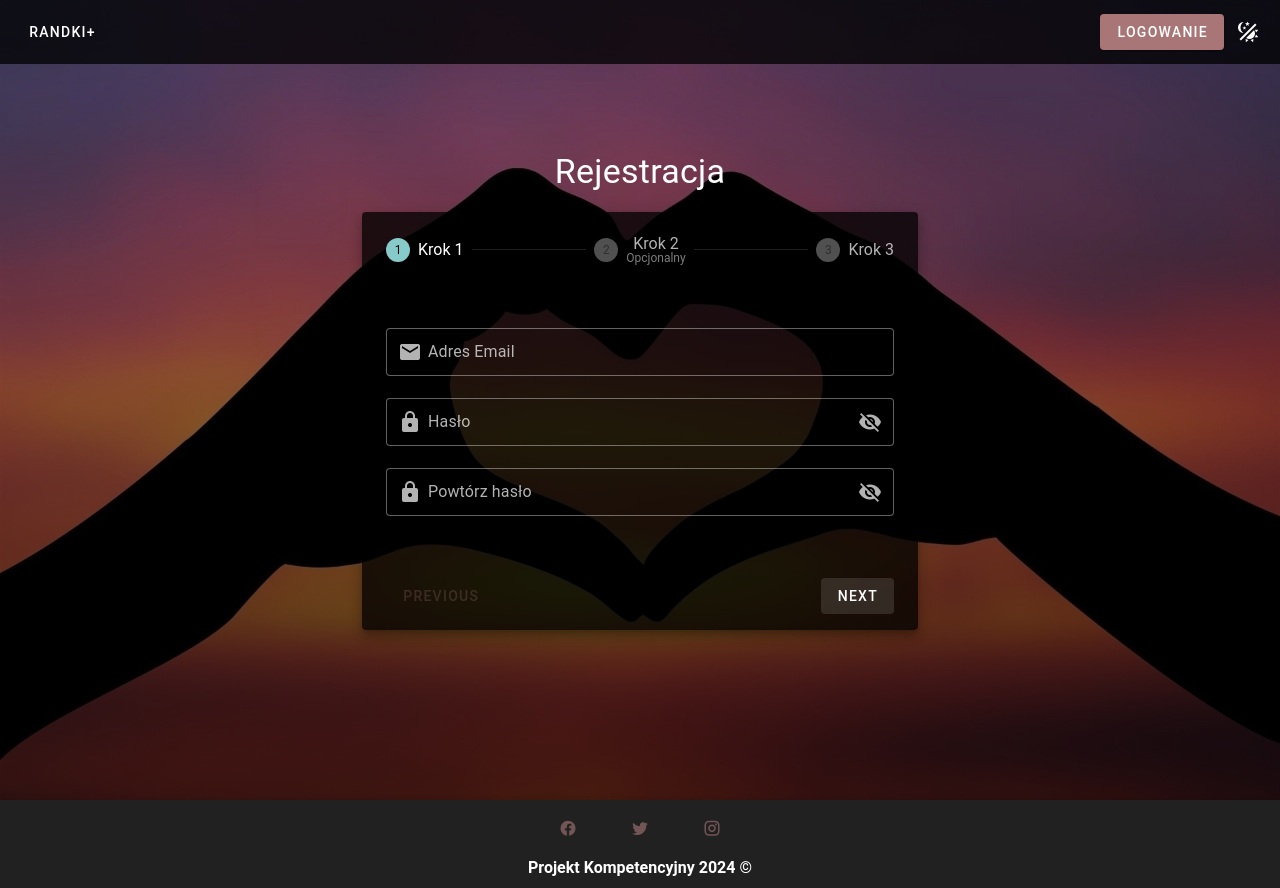
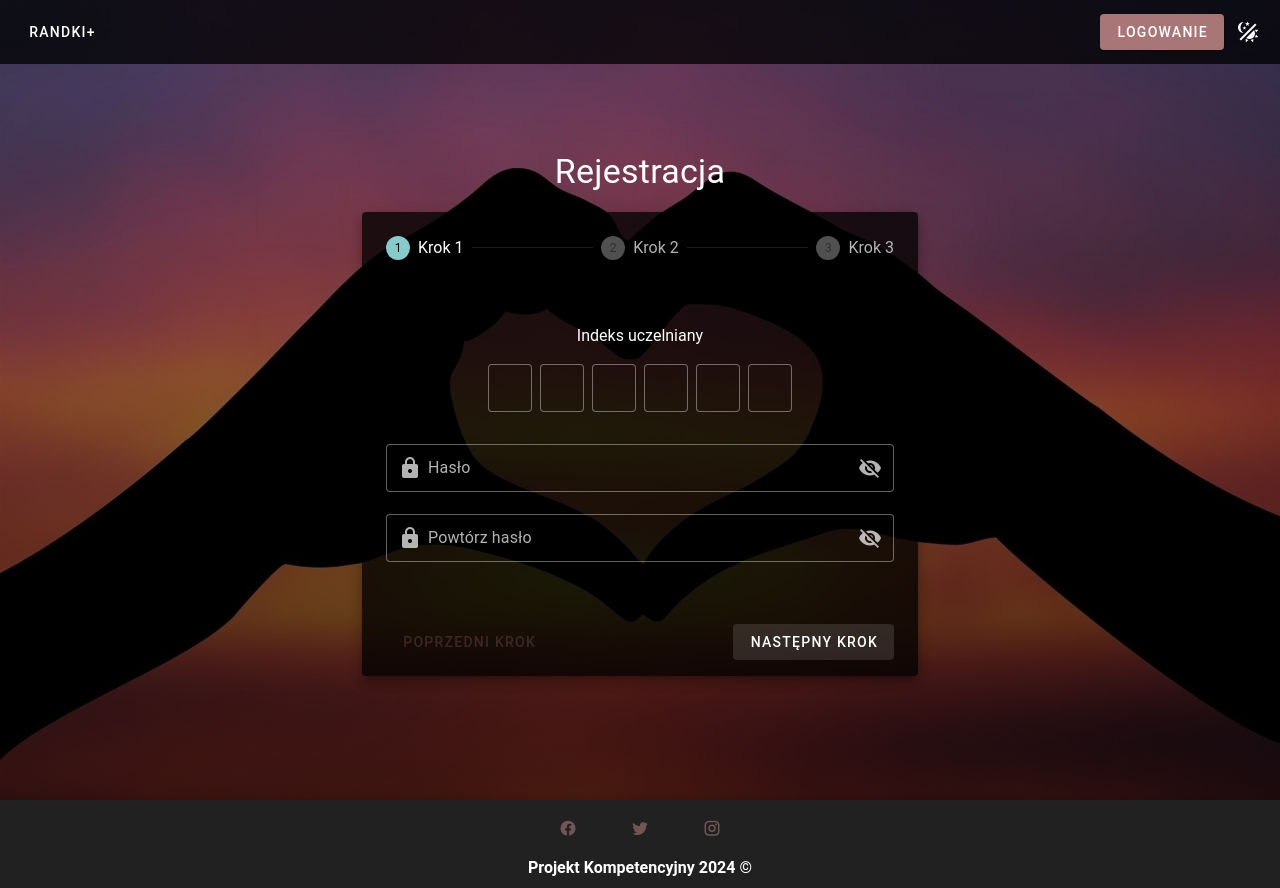
Before and after one commit to JakubTuta/Strona-randkowa, a Nuxt app: page /auth/register in a window 1280 px wide. Built offline with nearby package versions, Linux system fonts and the light colour scheme; no server answers.

Commit message:
Rejestracja (#46)
* Registration correction

* fix hosting

* fix hosting

---------

Co-authored-by: Mateusz Milczarek <milczary.mm@gmail.com>
Co-authored-by: Piotr Jasiński <118774312+Jvsin@users.noreply.github.com>

```diff
--- a/locales/pl.json
+++ b/locales/pl.json
@@ -56,12 +56,18 @@
     "sex": "Płeć",
     "faculty": "Wydział",
     "preferredGender": "Poszukiwana płeć do relacji",
+    "fieldOfStudy": "Kierunek studiów",
     "lookingFor": "Aktualnie moja poszukiwana relacja to: ",
     "name": "Imię",
     "surname": "Nazwisko",
     "acceptPolicy": "Akceptuję regulamin",
     "studentIndex": "Indeks uczelniany",
-    "registerYourself": "Zarejestruj się"
+    "registerYourself": "Zarejestruj się",
+    "invalidIndex": "Nie podano lub podano niepoprawny nr indeksu",
+    "noPhoto": "Nie dodano zdjęcia profilowego",
+    "noBirthDate": "Nie podano daty urodzenia",
+    "nextStep": "Następny krok",
+    "prevStep": "Poprzedni krok"
   },
   "authErrors": {
     "invalidEmailOrPassword": "Nieprawidłowy email lub hasło",
--- a/models/user.ts
+++ b/models/user.ts
@@ -9,6 +9,7 @@ import type { TRole } from '~/types/role'
 export interface IUser {
   photos: string[]
   firstName: string
+  email: string
   description: string
   faculty: string
   fieldOfStudy: string
@@ -28,6 +29,7 @@ export interface IUser {
 export class UserModel implements IUser {
   photos: string[]
   firstName: string
+  email: string
   description: string
   faculty: string
   fieldOfStudy: string
@@ -48,6 +50,7 @@ export class UserModel implements IUser {
   constructor(data: IUser, reference: DocumentReference | null) {
     this.photos = data.photos || ''
     this.firstName = data.firstName || ''
+    this.email = data.email || ''
     this.description = data.description || ''
     this.faculty = data.faculty || ''
     this.fieldOfStudy = data.fieldOfStudy || ''
@@ -70,6 +73,7 @@ export class UserModel implements IUser {
     return {
       photos: this.photos,
       firstName: this.firstName,
+      email: this.email,
       faculty: this.faculty,
       fieldOfStudy: this.fieldOfStudy,
       description: this.description,
--- a/pages/auth/register.vue
+++ b/pages/auth/register.vue
@@ -2,9 +2,8 @@
 import type { DocumentReference } from 'firebase/firestore'
 import { useTheme } from 'vuetify'
 import VueDatePicker from '@vuepic/vue-datepicker'
-import { Timestamp } from 'firebase/firestore'
 import formValidation, { validateForm } from '~/helpers/formValidation'
-import { emailRule, lengthRule, lengthRuleShort, passwordRule, requiredRule } from '~/helpers/rules'
+import { lengthRule, lengthRuleShort, passwordRule, requiredRule } from '~/helpers/rules'
 import { UserModel } from '~/models/user'
 import type { TGender } from '~/types/gender'
 import { useFieldsOfStudies } from '~/composables/fieldsOfStudies'
@@ -37,7 +36,12 @@ const credentialsForm: Ref<null | {
   validate: () => Promise<{ valid: boolean }>
 }> = ref(null)
 
-const email = ref('')
+const infoForm: Ref<null | {
+  resetValidation: () => void
+  reset: () => void
+  validate: () => Promise<{ valid: boolean }>
+}> = ref(null)
+
 const name = ref('')
 const surname = ref('')
 const gender: Ref<TGender | null> = ref(null)
@@ -53,6 +57,7 @@ const lookingFor = ref(null)
 const image = ref('')
 
 const isPasswordShown = ref(false)
+const currentStep = ref('1')
 
 function verifyPassword() {
   return password1.value === password2.value
@@ -63,7 +68,8 @@ function prepareNewAccount() {
     {
       firstName: name.value,
       lastName: surname.value,
-      dateBirth: dateBirth.value ? Timestamp.fromDate(dateBirth.value) : null,
+      email: `${index.value}@edu.p.lodz.pl`,
+      dateBirth: dateBirth.value ? dateBirth.value : new Date(),
       index: Number.parseInt(index.value),
       gender: gender.value || 'other',
       faculty: faculty.value || '',
@@ -72,10 +78,10 @@ function prepareNewAccount() {
       description: '',
       score: 0,
       elo: 0,
-      preferred_gender: preferredGender.value || 'any',
-      looking_for: lookingFor.value || 'other',
+      preferredGender: preferredGender.value || 'any',
+      lookingFor: lookingFor.value || 'other',
       photos: [image.value],
-      blocked_profiles: [],
+      blockedProfiles: [],
       hobbies: [],
     },
     createdUserRef,
@@ -83,15 +89,23 @@ function prepareNewAccount() {
 }
 
 async function createAccount() {
-  if (!await isValid() || !image.value)
-    return
+  let canCreateAccount = true
 
-  if (index.value.length !== 6) {
-    sharedStore.failureSnackbar({ code: String('Nie podano indeksu') })
-    return
+  if (!await isValid())
+    canCreateAccount = false
+
+  if (!image.value) {
+    sharedStore.failureSnackbar({ code: String(t('registration.noPhoto')) })
+    canCreateAccount = false
   }
 
-  createdUserRef = await appStore.registerWithPassword(email.value, password1.value)
+  if (!dateBirth.value) {
+    sharedStore.failureSnackbar({ code: String(t('registration.noBirthDate')) })
+    canCreateAccount = false
+  }
+
+  if (canCreateAccount) {
+    createdUserRef = await appStore.registerWithPassword(`${index.value}@edu.p.lodz.pl`, password1.value)
 
     if (createdUserRef) {
       await appStore.createUser(prepareNewAccount())
@@ -99,16 +113,28 @@ async function createAccount() {
       router.push('/')
     }
   }
+}
 
 async function checkStepCondition(next: () => void) {
-  if (!credentialsForm.value || !await validateForm(credentialsForm.value))
-    return
+  let canProceedToNextStep = true
+
+  if (index.value.length !== 6) {
+    sharedStore.failureSnackbar({ code: String(t('registration.invalidIndex')) })
+    canProceedToNextStep = false
+  }
 
   if (!verifyPassword()) {
     sharedStore.failureSnackbar({ code: String(t('universal.passwordsNotMatch')) })
-    return
+    canProceedToNextStep = false
   }
 
+  if (currentStep.value === '1' && (!credentialsForm.value || !await validateForm(credentialsForm.value)))
+    canProceedToNextStep = false
+
+  if (currentStep.value === '2' && (!infoForm.value || !await validateForm(infoForm.value)))
+    canProceedToNextStep = false
+
+  if (canProceedToNextStep)
     next()
 }
 
@@ -138,7 +164,7 @@ function setImage(url: string) {
             </div>
 
             <v-col cols="12" md="10" lg="8">
-              <v-stepper class="stepper w-100" elevation="8">
+              <v-stepper v-model="currentStep" class="stepper w-100" elevation="8">
                 <template #default="{ prev, next }">
                   <v-stepper-header>
                     <v-stepper-item :title="t('registration.step', { step: 1 })" value="1" color="secondary" />
@@ -146,7 +172,7 @@ function setImage(url: string) {
                     <v-divider />
 
                     <v-stepper-item
-                      :title="t('registration.step', { step: 2 })" :subtitle="t('registration.optional')"
+                      :title="t('registration.step', { step: 2 })"
                       value="2" color="secondary"
                     />
 
@@ -157,13 +183,19 @@ function setImage(url: string) {
 
                   <v-stepper-window>
                     <v-stepper-window-item value="1">
-                      <v-form ref="credentialsForm" @submit.prevent="createAccount">
+                      <v-form ref="credentialsForm">
                         <div class="py-4">
-                          <v-text-field
-                            v-model="email" :label="t('registration.email')" placeholder="example@mail.com"
-                            type="email" :rules="[requiredRule(), emailRule()]" prepend-inner-icon="mdi-email"
-                            density="comfortable" color="secondary" @keyup.enter="checkStepCondition(next)"
+                          <div>
+                            <span>
+                              {{ t('registration.studentIndex') }}
+                            </span>
+                            <v-otp-input
+                              v-model="index"
+                              type="number"
+                              class="mb-4"
+                              @keyup.enter="createAccount"
                             />
+                          </div>
 
                           <v-text-field
                             v-model="password1" :label="t('registration.password')" color="secondary"
@@ -186,43 +218,51 @@ function setImage(url: string) {
                     </v-stepper-window-item>
 
                     <v-stepper-window-item value="2">
+                      <v-form ref="infoForm">
                         <div class="py-4">
-                        <VueDatePicker
-                          v-model="dateBirth" class="mb-6" :dark="isDark" auto-apply
-                          :placeholder="t('registration.giveBirthDate')" :enable-time-picker="false" position="left"
-                        />
-
                           <v-select
                             v-model="gender" :label="t('registration.sex')" :items="mappedGenders"
                             color="secondary" variant="outlined" density="comfortable"
+                            :rules="[requiredRule()]"
                           />
 
                           <v-select
                             v-model="faculty" :label="t('registration.faculty')" :items="facultiesList"
                             color="secondary" variant="outlined" density="comfortable"
+                            :rules="[requiredRule()]"
                           />
 
                           <v-select
                             v-model="fieldOfStudy" :label="t('registration.fieldOfStudy')"
                             :items="fieldsOfStudies" color="secondary" variant="outlined" density="comfortable"
+                            :rules="[requiredRule()]"
                           />
 
                           <v-select
                             v-model="preferredGender" :label="t('registration.preferredGender')"
                             :items="mappedGendersPreferences" color="secondary" variant="outlined"
                             density="comfortable"
+                            :rules="[requiredRule()]"
                           />
 
                           <v-select
                             v-model="lookingFor" :label="t('registration.lookingFor')"
                             :items="mappedRelationships" color="secondary" variant="outlined" density="comfortable"
+                            :rules="[requiredRule()]"
                           />
                         </div>
+                      </v-form>
                     </v-stepper-window-item>
 
                     <v-stepper-window-item value="3">
                       <v-form ref="form" v-model="valid" @submit.prevent="createAccount">
                         <div class="py-4">
+                          <VueDatePicker
+                            v-model="dateBirth" class="mb-6" :dark="isDark" auto-apply
+                            :placeholder="t('registration.giveBirthDate')" :enable-time-picker="false" position="left"
+                            :max-date="new Date()"
+                          />
+
                           <v-text-field
                             v-model="name" :label="t('registration.name')" type="text"
                             :rules="[requiredRule(), lengthRuleShort(), lengthRule()]" density="comfortable"
@@ -234,20 +274,10 @@ function setImage(url: string) {
                             :rules="[requiredRule(), lengthRuleShort(), lengthRule()]" density="comfortable"
                             color="secondary" @keyup.enter="createAccount"
                           />
+
                           <v-checkbox
                             v-model="rules" color="secondary" class="mt-n4 mb-2 "
                             :label="t('registration.acceptPolicy')" :rules="[requiredRule()]"
-                          />
-
-                          <span>
-                            {{ t('registration.studentIndex') }}
-                          </span>
-
-                          <v-otp-input
-                            v-model="index"
-                            type="number"
-                            class="mb-4"
-                            @keyup.enter="createAccount"
                           />
 
                           <UploadImage :image="image" class="my-2" @set-image="setImage" />
@@ -259,7 +289,7 @@ function setImage(url: string) {
                       </v-btn>
                     </v-stepper-window-item>
                   </v-stepper-window>
-                  <v-stepper-actions @click:prev="prev" @click:next="checkStepCondition(next)" />
+                  <v-stepper-actions :next-text="$t('registration.nextStep')" :prev-text="$t('registration.prevStep')" @click:prev="prev" @click:next="checkStepCondition(next)" />
                 </template>
               </v-stepper>
             </v-col>
```
Also changed, not shown: locales/en.json (+6 -2 lines). Lines whose indentation alone changed are shown as unchanged.
